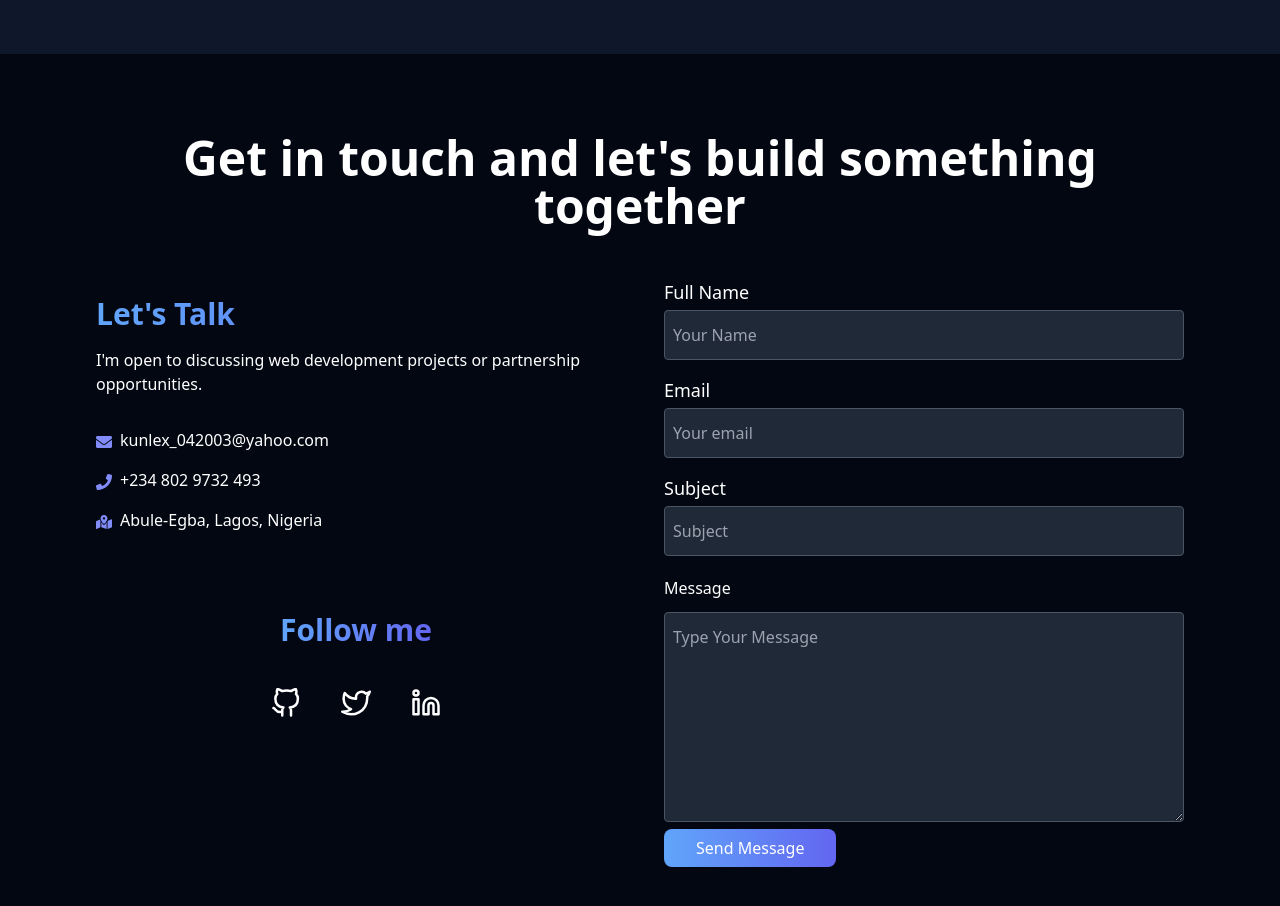
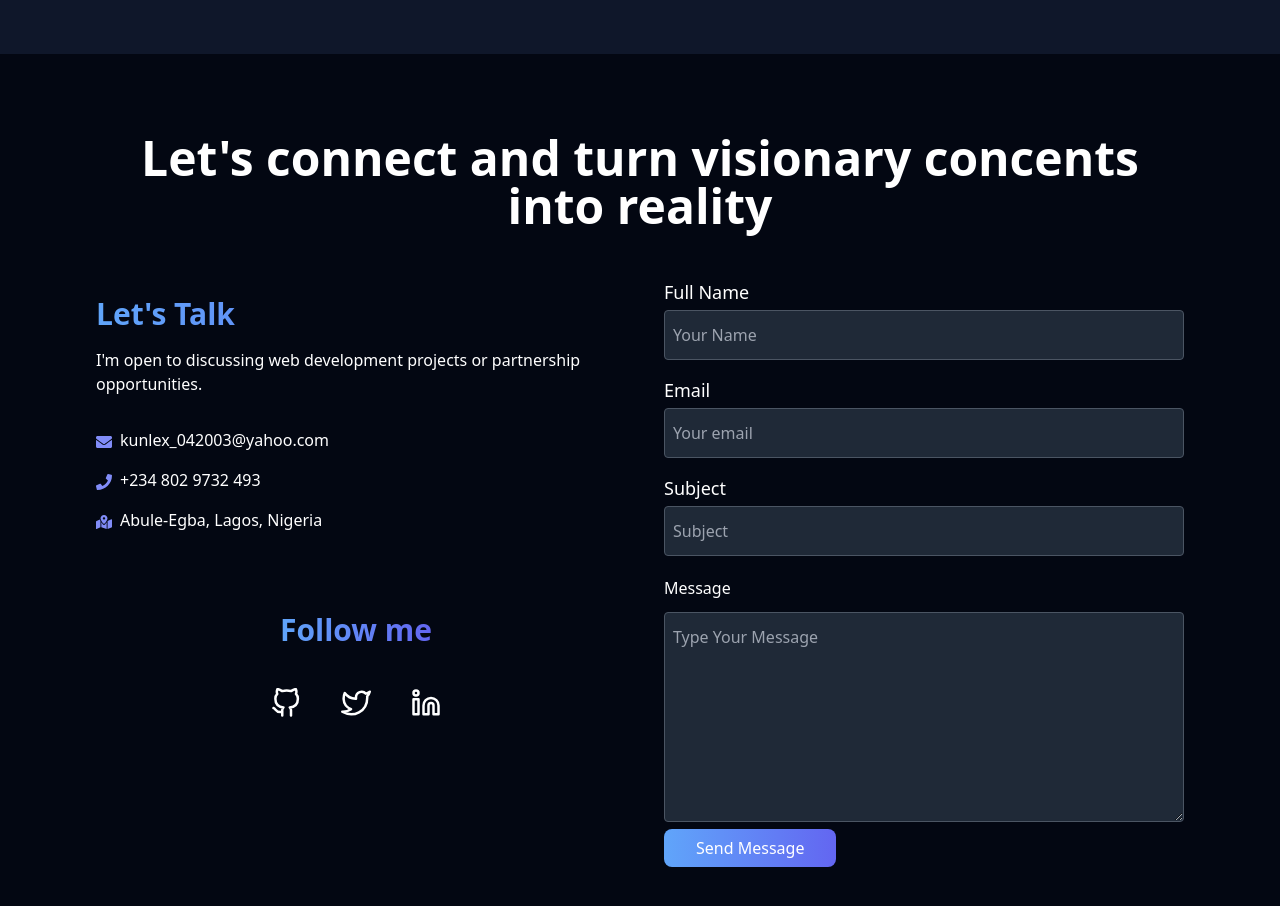
Before and after one commit to kaylezy/Olakunle_Hassan-Portfolio, a React (Vite) app: page / in a window 1280 px wide. Shown: the part 2520-3426 px from the top of the page. Built offline with nearby package versions, Linux system fonts and the light colour scheme.

Commit message:
fix: some typos in the text

```diff
--- a/src/components/Contact/Contact.jsx
+++ b/src/components/Contact/Contact.jsx
@@ -26,7 +26,10 @@ const Contact = () => {
   return (
     <div className="bg-gray-950 text-white py-20" id="contact">
       <div className="container mx-auto px-8 md:px-16 lg:px-24">
-        <h2 className="text-3xl md:text-5xl font-bold text-center mb-12">Get in touch and let&apos;s build something together</h2>
+        <h2 className="text-3xl md:text-5xl font-bold text-center mb-12">
+          {/* Get in touch and let&apos;s build amazing projects together */}
+          Let&apos;s connect and turn visionary concents into reality
+        </h2>
         <div className="flex flex-col md:flex-row items-center md:space-x-12">
           <div className="flex-1">
             <h3
```
